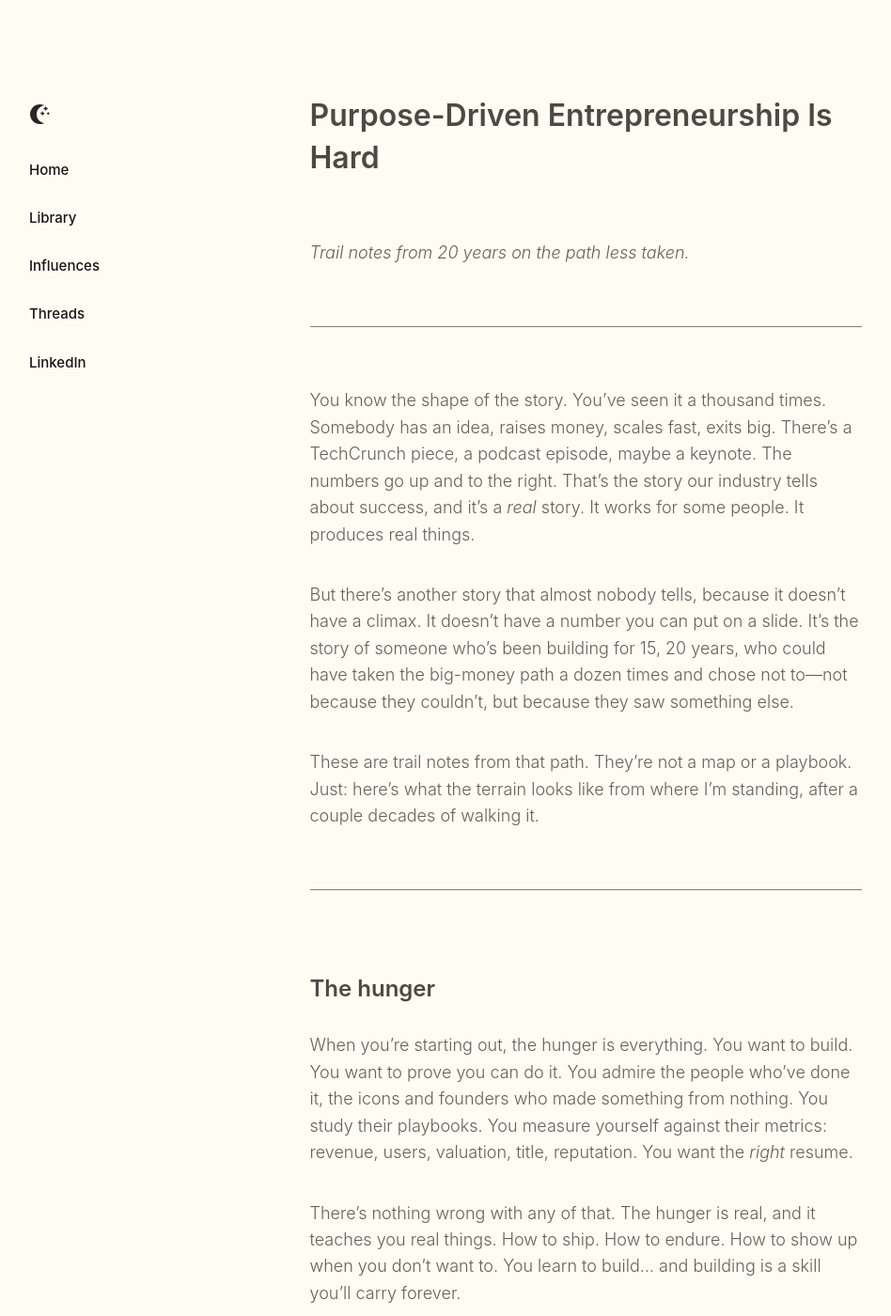
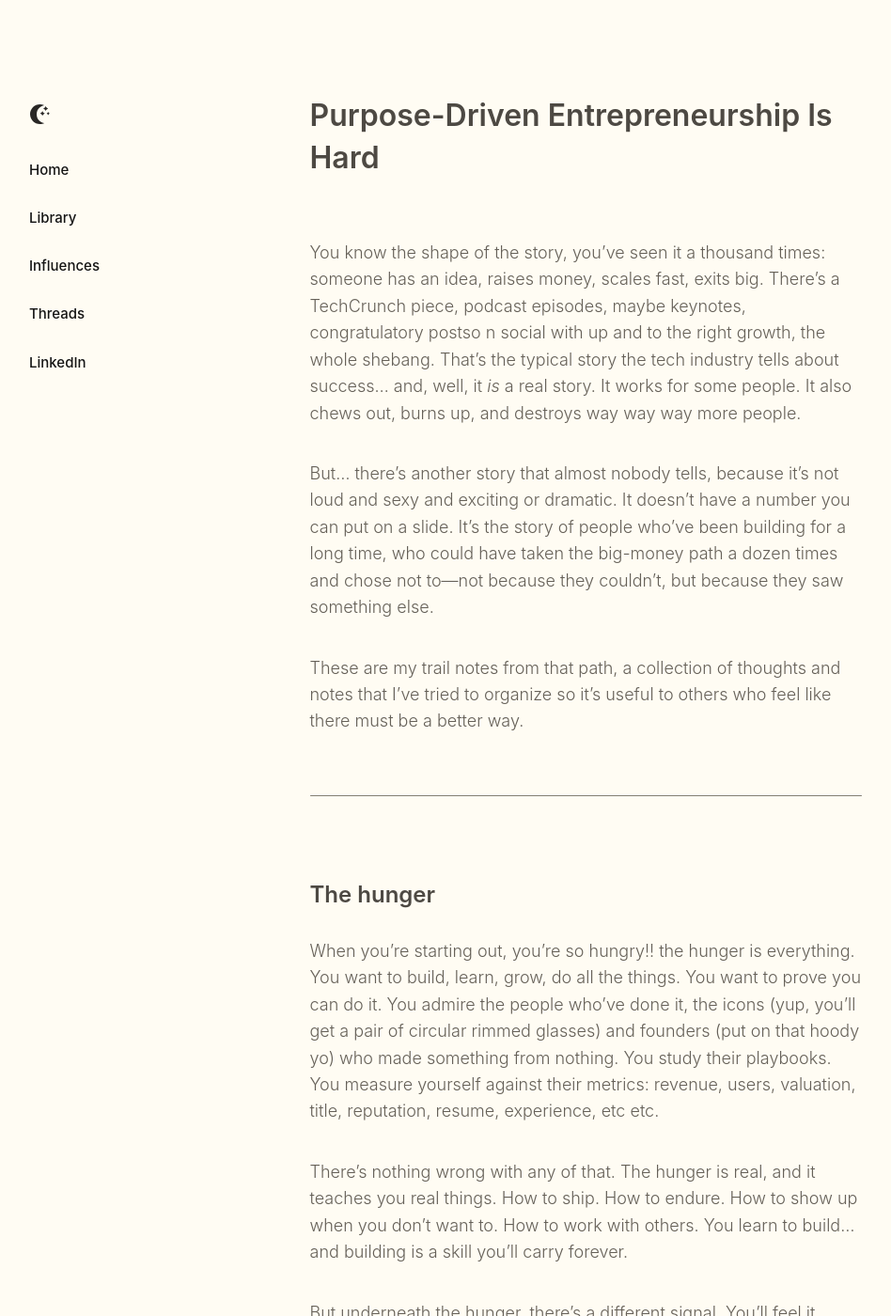
Before and after one commit to paulmederos/pm17, a Jekyll site: the page built from _posts/2026-02-26-purpose-driven-entrepreneurship.md, in a window 1280 px wide and 1400 px high. Shown: the whole window at 94% size, without its empty margins (17-965 px from the left). Built offline with Jekyll 4.4.1, drawn with Linux system fonts in a browser that asks for light colours; some web fonts are replaced; some of the changed text lies outside the part shown.

Commit message:
Revise narrative on entrepreneurship and personal growth
edits bro. Refactor and enhance the narrative on purpose-driven entrepreneurship, emphasizing the importance of struggle and personal growth in the entrepreneurial journey.

```diff
--- a/_posts/2026-02-26-purpose-driven-entrepreneurship.md
+++ b/_posts/2026-02-26-purpose-driven-entrepreneurship.md
@@ -7,39 +7,35 @@
 teaser: "Trail notes from 20 years on the path less taken. What the terrain looks like from where I'm standing, after a couple decades of walking it."
 ---
 
-*Trail notes from 20 years on the path less taken.*
+You know the shape of the story, you've seen it a thousand times: someone has an idea, raises money, scales fast, exits big. There's a TechCrunch piece, podcast episodes, maybe keynotes, congratulatory postso n social with up and to the right growth, the whole shebang. That's the typical story the tech industry tells about success... and, well, it _is_ a real story. It works for some people. It also chews out, burns up, and destroys way way way more people.
 
----
+But... there's another story that almost nobody tells, because it's not loud and sexy and exciting or dramatic. It doesn't have a number you can put on a slide. It's the story of people who've been building for a long time, who could have taken the big-money path a dozen times and chose not to—not because they couldn't, but because they saw something else.
 
-You know the shape of the story. You've seen it a thousand times. Somebody has an idea, raises money, scales fast, exits big. There's a TechCrunch piece, a podcast episode, maybe a keynote. The numbers go up and to the right. That's the story our industry tells about success, and it's a *real* story. It works for some people. It produces real things.
-
-But there's another story that almost nobody tells, because it doesn't have a climax. It doesn't have a number you can put on a slide. It's the story of someone who's been building for 15, 20 years, who could have taken the big-money path a dozen times and chose not to—not because they couldn't, but because they saw something else.
-
-These are trail notes from that path. They're not a map or a playbook. Just: here's what the terrain looks like from where I'm standing, after a couple decades of walking it.
+These are my trail notes from that path, a collection of thoughts and notes that I've tried to organize so it's useful to others who feel like there must be a better way.
 
 ---
 
 ## The hunger
 
-When you're starting out, the hunger is everything. You want to build. You want to prove you can do it. You admire the people who've done it, the icons and founders who made something from nothing. You study their playbooks. You measure yourself against their metrics: revenue, users, valuation, title, reputation. You want the *right* resume.
+When you're starting out, you're so hungry!! the hunger is everything. You want to build, learn, grow, do all the things. You want to prove you can do it. You admire the people who've done it, the icons (yup, you'll get a pair of circular rimmed glasses) and founders (put on that hoody yo) who made something from nothing. You study their playbooks. You measure yourself against their metrics: revenue, users, valuation, title, reputation, resume, experience, etc etc.
 
-There's nothing wrong with any of that. The hunger is real, and it teaches you real things. How to ship. How to endure. How to show up when you don't want to. You learn to build... and building is a skill you'll carry forever.
+There's nothing wrong with any of that. The hunger is real, and it teaches you real things. How to ship. How to endure. How to show up when you don't want to. How to work with others. You learn to build... and building is a skill you'll carry forever.
 
-But underneath the hunger, there's a different signal. You might not hear it yet. That's okay... it'll wait. It's patient like that. The signal sounds something like: *Is this the game I actually want to win? Or just the one everyone told me to play?*
+But underneath the hunger, there's a different signal. You'll feel it before you know what it is... it sounds something like: *Do I actually want to play this game? Is this it? or is this just what everyone's doing because everyone's doing it?*
 
 > 🌱 Think of this as a seed in the soil. It might sit dormant for years. It doesn't need your attention yet. But it's there.
 
 ## First: your relationship with struggle
 
-Before any of the rest of this matters, there's something that nobody puts in the "how to be a founder" guides. Something that I think determines whether this particular path is even possible for you.
+Before any of the rest of this matters, there's something that nobody puts in the "how to be a founder" guides. Something that might change whether the purpose-driven path is even possible for the current version of you.
 
 **You have to learn to love the struggle itself.**
 
-Not just tolerate it, not just white-knuckle through it... actually find something *alive* in it, a signal that says *this is where growth happens, and growth is the point.*
+You've all seen [the clip of Alysa Liu talking about how she loves struggling](https://www.linkedin.com/posts/drbecky_i-love-struggling-when-i-heard-olympic-activity-7434617511125417984-REBM). You dont have to tolerate it, can't just white-knuckle through it: actually finding something you love in it, your mind craving the feeling that says *this is where growth happens, and growth is the point.*
 
-This might come from unexpected places. For me, it was games and athletics. Hours and hours of throwing yourself at something hard, dying on the same level, failing the same trick, and going back in. Not because you're stubborn, but because somewhere along the way you figured out that the frustration *was* the practice. The struggle means you're in it. It means you're alive. It means you're getting better.
+This might come from unexpected places. For me, it was games and athletics. Hours and hours of throwing yourself at something hard, dying on the same level, failing the same trick, and going back in. Because you love it so much, and you just wanna figure it out. you deal with that frustration, and frustration *is* the practice. The struggle means you're in it. It means you're getting better.
 
-This matters because everything that follows (the small daily choices, the paradoxes, the long invisible road) is hard. Not hard in the way a 16-hour day is hard. Hard in the way that **questioning your own assumptions while everyone around you seems certain** is hard. If struggle feels like failure, you'll bail at the first identity-level challenge and run back to the default playbook. If struggle feels like signal... *I'm in it, I'm learning, I'm alive*... then the whole path opens up.
+This matters because everything that follows (the small daily choices, the paradoxes, the long invisible road) is hard. Not hard in the way a "16-hour hack all day" or "better figure this out in the next few weeks or I'm broke" kind way. Hard in the way that **questioning your own assumptions while everyone around you seems certain** is hard. If struggle feels like failure, you'll bail at the first identity-level challenge and run back to the default playbook. If struggle feels like signal... *I'm in it, I'm learning, I'm making progress*... then the whole path opens up.
 
 > 🌱 This is the quality of the soil. Before anything can grow here, this relationship with difficulty has to be in place. Everything else is downstream of it.
 
```
